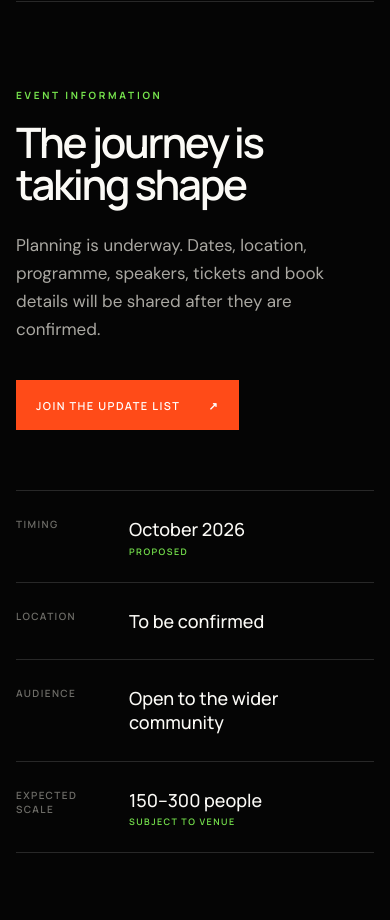
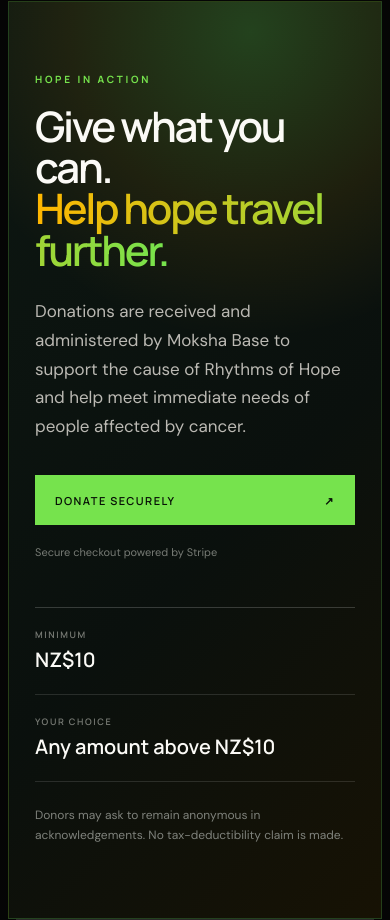
Before and after one commit to shankarappan/rhythms-of-hope, a React (Vite) app: page / in a window 390 px wide. Shown: the part 6114-7034 px from the top of the page. Built offline with nearby package versions, Linux system fonts and the light colour scheme.

Commit message:
Add secure donation experience

```diff
--- a/src/App.tsx
+++ b/src/App.tsx
@@ -9,6 +9,7 @@ const navItems = [
   ['The story', '#story'],
   ['Experience', '#experience'],
   ['Purpose', '#purpose'],
+  ['Donate', '#donate'],
   ['Event info', '#details'],
 ]
 
@@ -47,7 +48,7 @@ function App() {
         </button>
         <nav id="site-nav" className={menuOpen ? 'site-nav is-open' : 'site-nav'} aria-label="Main navigation">
           {navItems.map(([label, href]) => <a key={href} href={href} onClick={() => setMenuOpen(false)}>{label}</a>)}
-          <a className="nav-cta" href={`mailto:${event.contactEmail}`}>Stay informed</a>
+          <a className="nav-cta" href={event.donationUrl} target="_blank" rel="noopener noreferrer">Donate</a>
         </nav>
       </header>
 
@@ -132,6 +133,26 @@ function App() {
           <p className="medical-note" data-reveal><strong>A thoughtful foundation.</strong> Public-facing medical and awareness content will be developed with guidance from appropriate healthcare or cancer-support organisations.</p>
         </section>
 
+        <section className="donate section" id="donate">
+          <div className="donate__glow" aria-hidden="true" />
+          <div className="donate__content" data-reveal>
+            <p className="eyebrow">Hope in action</p>
+            <h2>Give what you can.<br /><span>Help hope travel further.</span></h2>
+            <p>Donations are received and administered by Moksha Base to support the cause of Rhythms of Hope and help meet immediate needs of people affected by cancer.</p>
+            <div className="donate__actions">
+              <a className="button button--donate" href={event.donationUrl} target="_blank" rel="noopener noreferrer">
+                Donate securely <span aria-hidden="true">↗</span>
+              </a>
+              <span>Secure checkout powered by Stripe</span>
+            </div>
+          </div>
+          <aside className="donate__details" data-reveal aria-label="Donation information">
+            <div><span>Minimum</span><strong>NZ$10</strong></div>
+            <div><span>Your choice</span><strong>Any amount above NZ$10</strong></div>
+            <p>Donors may ask to remain anonymous in acknowledgements. No tax-deductibility claim is made.</p>
+          </aside>
+        </section>
+
         <section className="details section" id="details">
           <div className="details__intro" data-reveal>
             <SectionHeading eyebrow="Event information" title="The journey is taking shape" body="Planning is underway. Dates, location, programme, speakers, tickets and book details will be shared after they are confirmed." />
--- a/src/content/event.ts
+++ b/src/content/event.ts
@@ -16,6 +16,7 @@ export const event = {
   contactName: 'Abhishek Raj',
   contactRole: 'Band Manager — Moksha Base',
   contactEmail: 'info@mokshabase.com',
+  donationUrl: 'https://donate.stripe.com/00w6oH2Ff7Pz9hd65rfjG04',
 }
 
 export const experiences: Experience[] = [
@@ -58,6 +59,6 @@ export const values = [
 
 export const futureFeatures = {
   tickets: { enabled: false, label: 'Tickets' },
-  donations: { enabled: false, label: 'Donations' },
+  donations: { enabled: true, label: 'Donations' },
   merchandise: { enabled: false, label: 'Merchandise' },
 }
--- a/src/styles.css
+++ b/src/styles.css
@@ -126,6 +126,22 @@ h1, h2, h3, p { margin-top: 0; }
 .medical-note { max-width: 820px; margin: 52px 0 0; padding-left: 24px; border-left: 2px solid var(--teal); color: #96948f; font-size: 14px; line-height: 1.65; }
 .medical-note strong { color: var(--white); }
 
+.donate { position: relative; overflow: hidden; width: min(1300px, calc(100vw - 32px)); padding: clamp(70px, 8vw, 108px); display: grid; grid-template-columns: 1.35fr .65fr; gap: clamp(50px, 8vw, 110px); align-items: end; background: linear-gradient(135deg, #0d1712 0%, #0a100d 58%, #171204 100%); border: 1px solid rgba(118,227,77,.22); }
+.donate__glow { position: absolute; width: 620px; height: 620px; right: -180px; top: -280px; border-radius: 50%; background: radial-gradient(circle, rgba(118,227,77,.22), rgba(255,182,0,.08) 42%, transparent 70%); pointer-events: none; }
+.donate__content, .donate__details { position: relative; z-index: 1; }
+.donate h2 { margin-bottom: 26px; font: 600 clamp(42px, 5.6vw, 76px)/.98 var(--display); letter-spacing: -.055em; }
+.donate h2 span { background: linear-gradient(90deg, var(--gold), var(--green)); -webkit-background-clip: text; background-clip: text; color: transparent; }
+.donate__content > p:not(.eyebrow) { max-width: 680px; color: #bbb9b3; font-size: 17px; line-height: 1.7; }
+.donate__actions { margin-top: 34px; display: flex; align-items: center; gap: 20px; }
+.button--donate { min-width: 210px; background: var(--green); color: #071006; }
+.button--donate:hover, .button--donate:focus-visible { background: #99f277; }
+.donate__actions > span { color: #777b75; font-size: 11px; }
+.donate__details { border-top: 1px solid rgba(255,255,255,.18); }
+.donate__details div { padding: 22px 0; border-bottom: 1px solid rgba(255,255,255,.12); }
+.donate__details div span { display: block; margin-bottom: 8px; color: #787b75; font: 600 9px/1 var(--display); letter-spacing: .18em; text-transform: uppercase; }
+.donate__details div strong { font: 600 20px/1.25 var(--display); }
+.donate__details p { margin: 24px 0 0; color: #7f827c; font-size: 12px; line-height: 1.65; }
+
 .details { display: grid; grid-template-columns: 1fr 1fr; gap: clamp(60px, 10vw, 150px); border-top: 1px solid var(--line); }
 .details__intro .button { margin-top: 20px; }
 .details-list { margin: 0; }
@@ -173,6 +189,8 @@ h1, h2, h3, p { margin-top: 0; }
   .experience-card { min-height: 360px; }
   .value { grid-template-columns: 45px 1fr; }
   .value p { grid-column: 2; }
+  .donate { grid-template-columns: 1fr; align-items: start; }
+  .donate__details { max-width: 520px; }
   .details { grid-template-columns: 1fr; }
   .site-footer { grid-template-columns: 1.5fr 1fr; }
   .footer__brand { grid-column: 1 / -1; }
@@ -217,6 +235,10 @@ h1, h2, h3, p { margin-top: 0; }
   .values-grid { grid-template-columns: 1fr; }
   .value, .value:nth-child(odd), .value:nth-child(even) { margin: 0; padding: 28px 0; border-left: 0; grid-template-columns: 38px 1fr; }
   .value p { grid-column: 2; }
+  .donate { width: calc(100vw - 16px); padding: 72px 26px; gap: 48px; }
+  .donate h2 { font-size: 42px; }
+  .donate__actions { align-items: stretch; flex-direction: column; }
+  .button--donate { width: 100%; }
   .details-list div { grid-template-columns: 88px 1fr; }
   .collaborate { width: calc(100vw - 16px); padding: 72px 26px 112px; }
   .collaborate__note { left: 26px; right: auto; text-align: left; }
```
